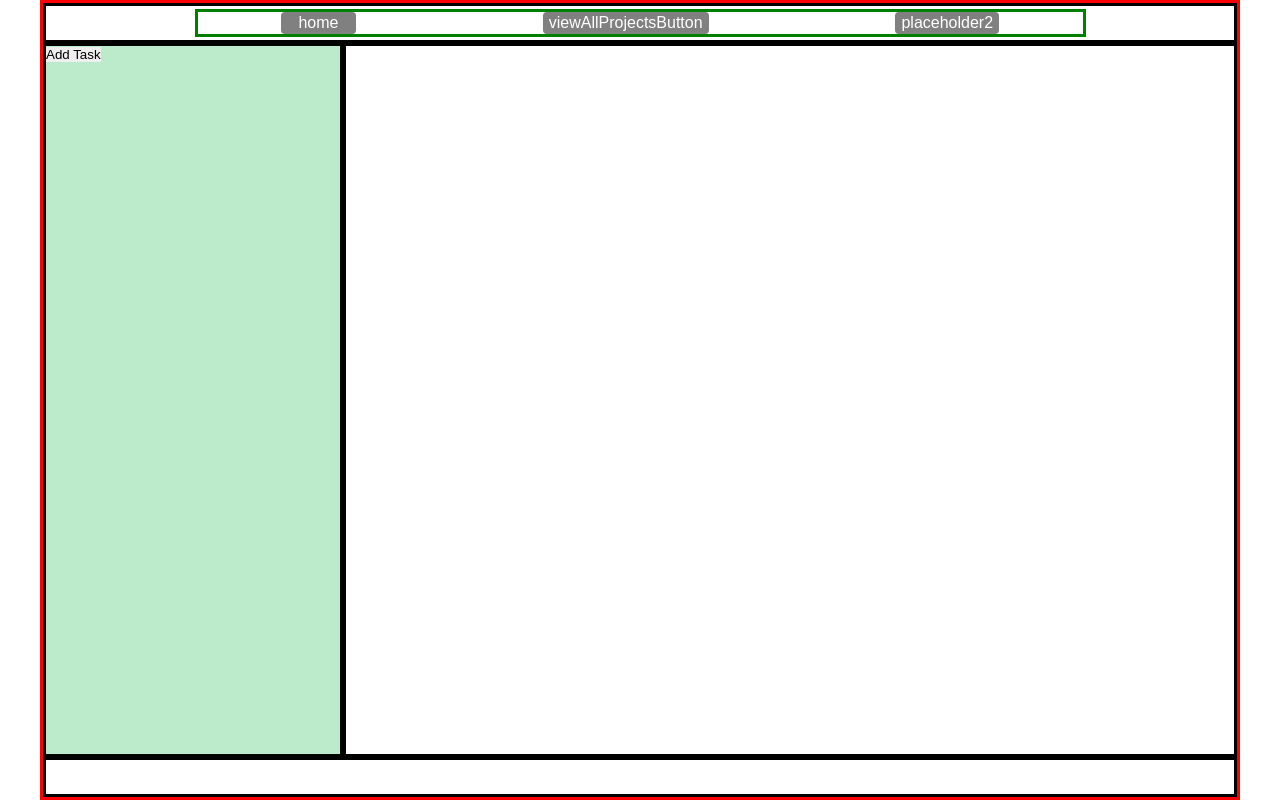
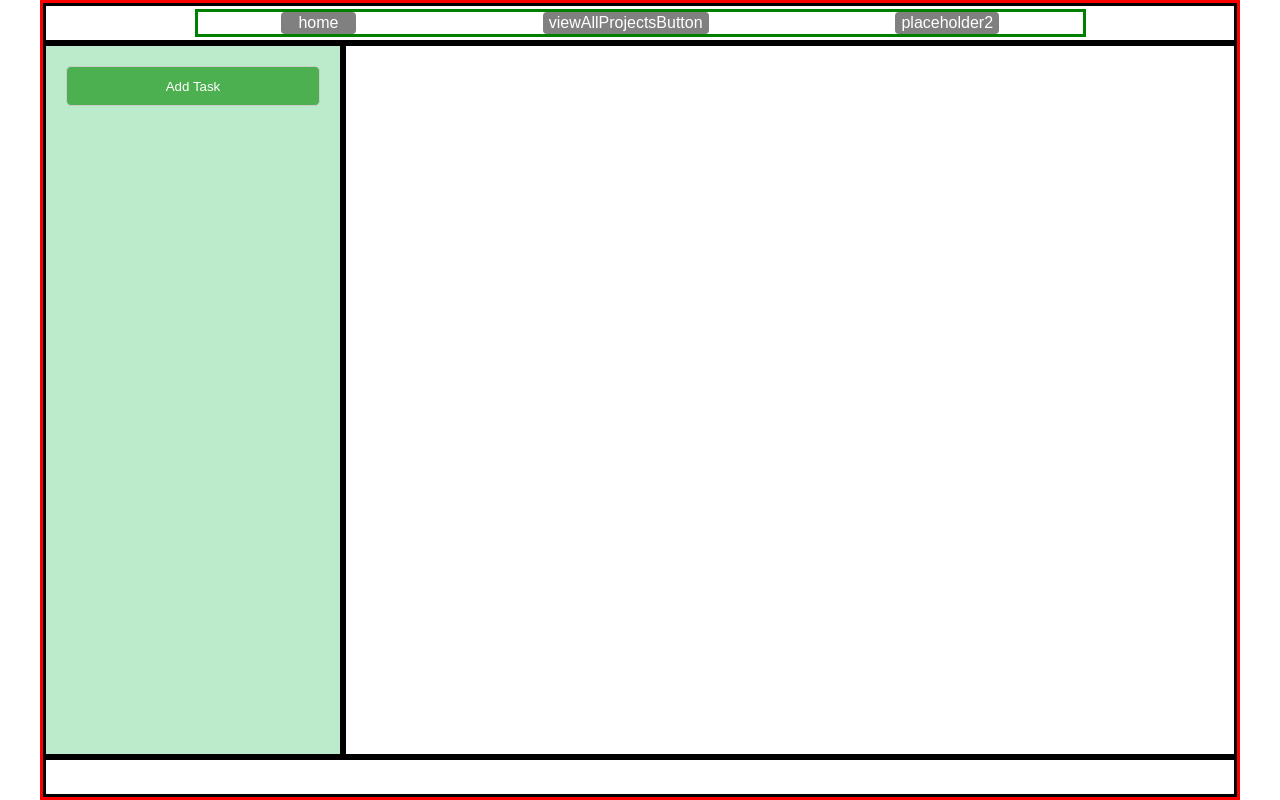
Before and after one commit to SupraSensum/TOP-project-todo-list, a website built with webpack: page src/template.html in a window 1280 px wide. Built offline with nearby package versions, Linux system fonts and the light colour scheme.

Commit message:
improve modularity & begin task list

```diff
--- a/src/frontend_modules/create-new-task.js
+++ b/src/frontend_modules/create-new-task.js
@@ -1,5 +1,6 @@
 import BlurLayer from "./blur-layer.js";
 import TaskHandler from "../backend_modules/task-handler";
+import { updateTaskList } from "./create-task-list.js";
 import "./create-new-task.css";
 
 export default function () {
@@ -76,7 +77,7 @@ function createTaskForm() {
    form.onsubmit = (e) => {
       e.preventDefault();
       taskHandler.createTask(getFormData(form));
-
+      updateTaskList();
       form.reset();
       closeNewTaskBox();
    };
@@ -86,6 +87,7 @@ function createTaskForm() {
    titleInput.name = 'title';
    titleInput.placeholder = 'title';
    titleInput.required = true;
+   titleInput.maxLength = 30;
    titleInput.classList.add('normalFormField');
 
    const descriptionInput = document.createElement('textarea');
--- /dev/null
+++ b/src/frontend_modules/create-task-list.js
@@ -0,0 +1,27 @@
+import TaskHandler from "../backend_modules/task-handler.js";
+
+export function createTaskList() {
+   const taskList = document.createElement('ul');
+   taskList.id = "taskList";
+
+   return taskList;
+}
+
+function createTaskElement(task) {
+   const taskElement = document.createElement('li');
+   taskElement.innerHTML = task.title;
+
+   return taskElement;
+}
+
+export function updateTaskList() {
+   const tasks = TaskHandler.tasks;
+
+   const taskList = document.getElementById('taskList');
+   taskList.innerHTML = '';
+
+   for (const uid in tasks) {
+      const task = tasks[uid];
+      taskList.appendChild(createTaskElement(task));
+   }
+}
--- /dev/null
+++ b/src/frontend_modules/sidebar.css
@@ -0,0 +1,17 @@
+#sidebar {
+   padding: 20px;
+   display: flex;
+   flex-direction: column;
+   gap: 10px;
+}
+
+#addTaskButton {
+   width: 100%;
+   height: 40px;
+   padding: 10px;
+   border-radius: 5px;
+   border: 1px solid #ccc;
+   background-color: #4CAF50;
+   color: white;
+   cursor: pointer;
+}
--- a/src/frontend_modules/sidebar.js
+++ b/src/frontend_modules/sidebar.js
@@ -1,11 +1,17 @@
 import StyleVariables from "./style-variables.js";
 import createNewTask from "./create-new-task.js";
+import { createTaskList } from "./create-task-list.js";
+
+import "./sidebar.css";
 
 export default function () {
    const sidebar = document.getElementById("sidebar");
    sidebar.style.backgroundColor = StyleVariables.celadon;
 
-   sidebar.appendChild(createAddTaskButton());
+   sidebar.append(
+      createAddTaskButton(),
+      createTaskList(),
+   );
 
    console.log('sidebar');
 }
--- a/src/index.js
+++ b/src/index.js
@@ -1,7 +1,6 @@
 import TaskHandler from "./backend_modules/task-handler.js";
 import loadHomePage from "./frontend_modules/home-page.js";
 import viewAllProjects from "./frontend_modules/view-all-projects.js";
-import createNewTask from "./frontend_modules/create-new-task.js";
 import "./styles.css";
 
 const DEBUG = true;
```
Also changed, not shown: src/frontend_modules/create-new-task.css (line endings or trailing spaces).
